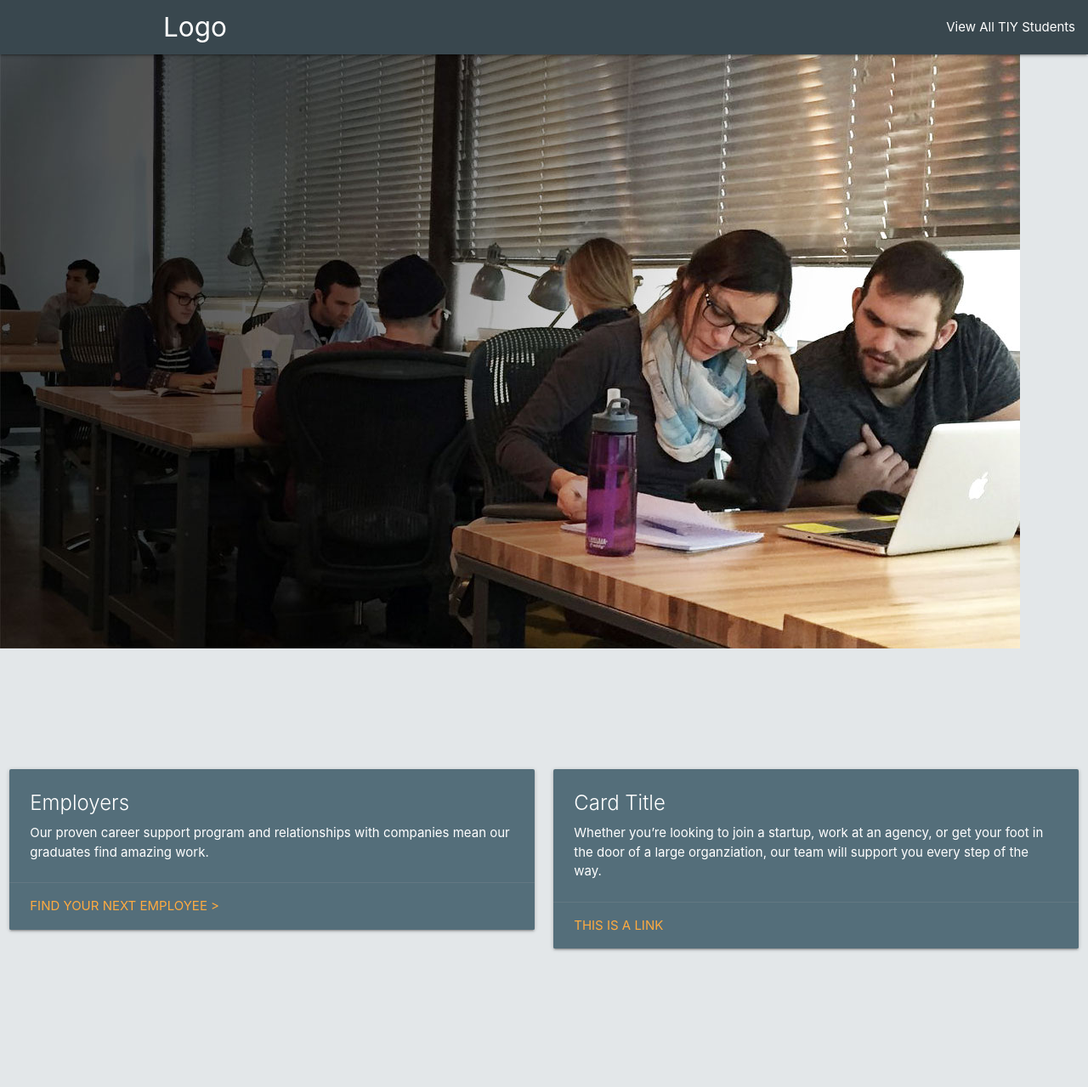
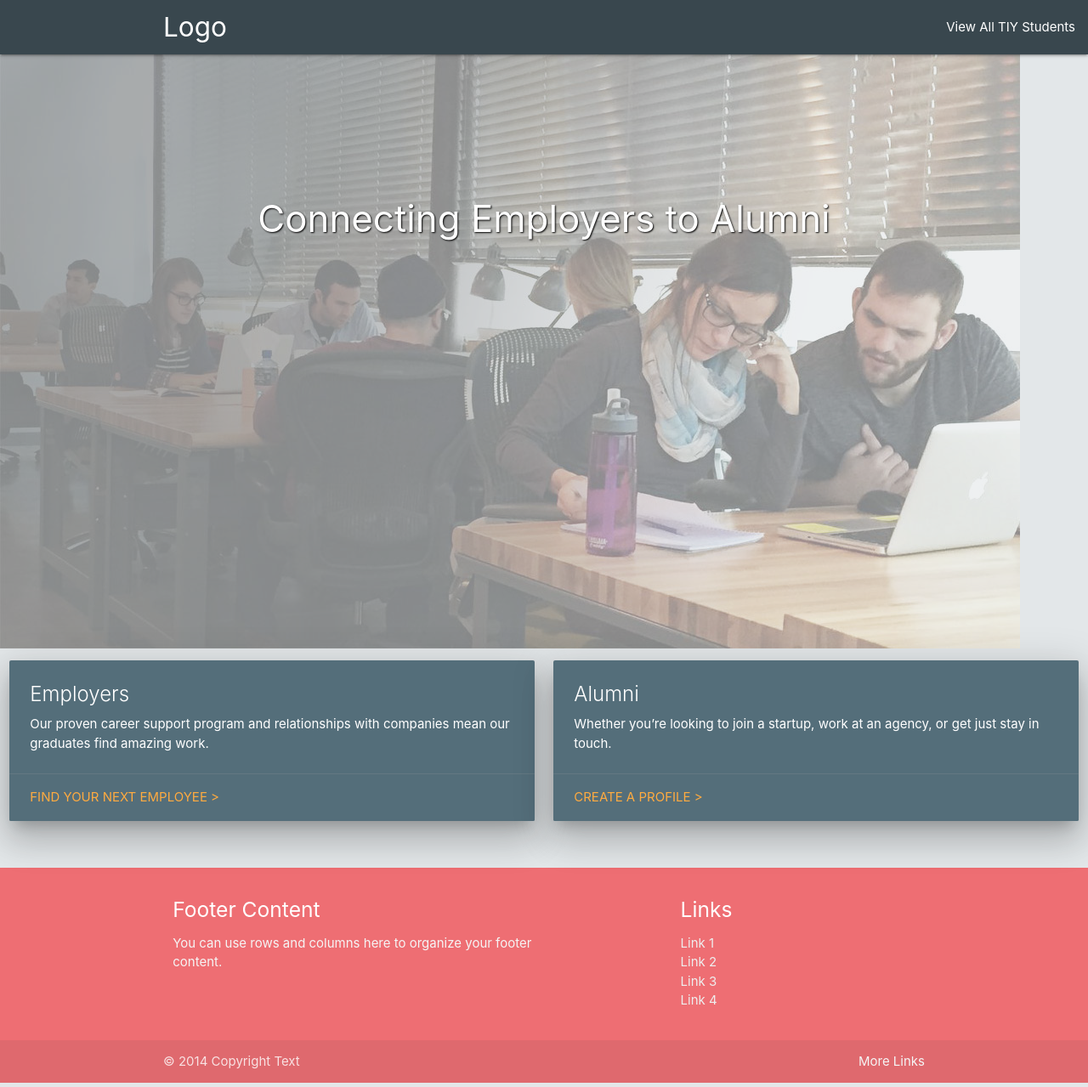
Before and after one commit to josiahgallen/hackathon-project, a website: page index.html in a window 1280 px wide. Shown: the whole page at 85% size. Drawn offline with nearby package versions, Linux system fonts and the light colour scheme.

Commit message:
added hero image with text over it and an overlay

```diff
--- a/index.html
+++ b/index.html
@@ -24,10 +24,11 @@
  	<!--  homepage -->
  	<div class="heroImg">
  		    <img class="responsive-img" src="images/home-hero-new.jpg">
+ 		    <h3> Connecting Employers to Alumni </h3>
  	</div>
  	<div class="row">
         <div class="col s12 m6">
-          <div class="card blue-grey darken-1">
+          <div class="z-depth-5 card blue-grey darken-1">
             <div class="card-content white-text">
               <span class="card-title">Employers</span>
               <p>Our proven career support program and relationships with companies mean our graduates find amazing work. </p>
@@ -38,13 +39,13 @@
           </div>
         </div>
         <div class="col s12 m6">
-          <div class="card blue-grey darken-1">
+          <div class="z-depth-5 card blue-grey darken-1">
             <div class="card-content white-text">
-              <span class="card-title">Card Title</span>
-              <p>Whether you’re looking to join a startup, work at an agency, or get your foot in the door of a large organziation, our team will support you every step of the way.</p>
+              <span class="card-title">Alumni</span>
+              <p>Whether you’re looking to join a startup, work at an agency, or get just stay in touch.</p>
             </div>
             <div class="card-action">
-              <a href="#">This is a link</a>
+              <a href="#">Create a profile ></a>
             </div>
           </div>
         </div>
@@ -136,6 +137,32 @@
     <!-- Student List Page -->
     <div id="student-list"></div>
     <div id="profile-page"></div>
+  <!--   footer -->
+        <footer class="page-footer">
+          <div class="container">
+            <div class="row">
+              <div class="col l6 s12">
+                <h5 class="white-text">Footer Content</h5>
+                <p class="grey-text text-lighten-4">You can use rows and columns here to organize your footer content.</p>
+              </div>
+              <div class="col l4 offset-l2 s12">
+                <h5 class="white-text">Links</h5>
+                <ul>
+                  <li><a class="grey-text text-lighten-3" href="#!">Link 1</a></li>
+                  <li><a class="grey-text text-lighten-3" href="#!">Link 2</a></li>
+                  <li><a class="grey-text text-lighten-3" href="#!">Link 3</a></li>
+                  <li><a class="grey-text text-lighten-3" href="#!">Link 4</a></li>
+                </ul>
+              </div>
+            </div>
+          </div>
+          <div class="footer-copyright">
+            <div class="container">
+            © 2014 Copyright Text
+            <a class="grey-text text-lighten-4 right" href="#!">More Links</a>
+            </div>
+          </div>
+        </footer>
     <script type="text/javascript" src="scripts/bundle.js"></script>
 
     <!-- List template -->
--- a/styles/main.sass.css
+++ b/styles/main.sass.css
@@ -6,17 +6,30 @@ nav {
   nav .brand-logo {
     left: 15%; }
 
-.row {
-  margin-top: 10%; }
+.heroImg {
+  position: relative;
+  width: 100%; }
+
+.responsive-img {
+  opacity: 0.4; }
+
+h3 {
+  position: absolute;
+  top: 20%;
+  left: 0;
+  width: 100%;
+  text-align: center;
+  color: white;
+  text-shadow: 1px 1px 2px black; }
 
 form {
   display: none; }
   form select {
-    display: block;
     width: 75%;
     margin: 1em auto; }
   form .button-wrap {
-    text-align: center; }
+    text-align: center;
+    display: none; }
 
 .cityIcon {
   margin-top: .75em; }
--- a/styles/main.scss
+++ b/styles/main.scss
@@ -10,20 +10,39 @@ nav {
 	}
 
 }
-.row{
-	margin-top: 10%;
+.heroImg{
+   position: relative;
+   width: 100%;
+
+}
+
+.responsive-img{
+	 opacity: 0.4;
+}
+
+h3 {
+   position: absolute;
+   top: 20%;
+   left: 0;
+   width: 100%;
+   text-align:center;
+   color: white;
+   text-shadow: 1px 1px 2px black;
+
 }
 
 form{
 	display:none;
 	select{
-		display:block;
+		// display:block;
 		width: 75%;
 		margin: 1em auto;
 	}
 	.button-wrap{
 		text-align: center;
+		display:none;
 	}
+
 }
 .cityIcon{
 	margin-top:.75em;
```
